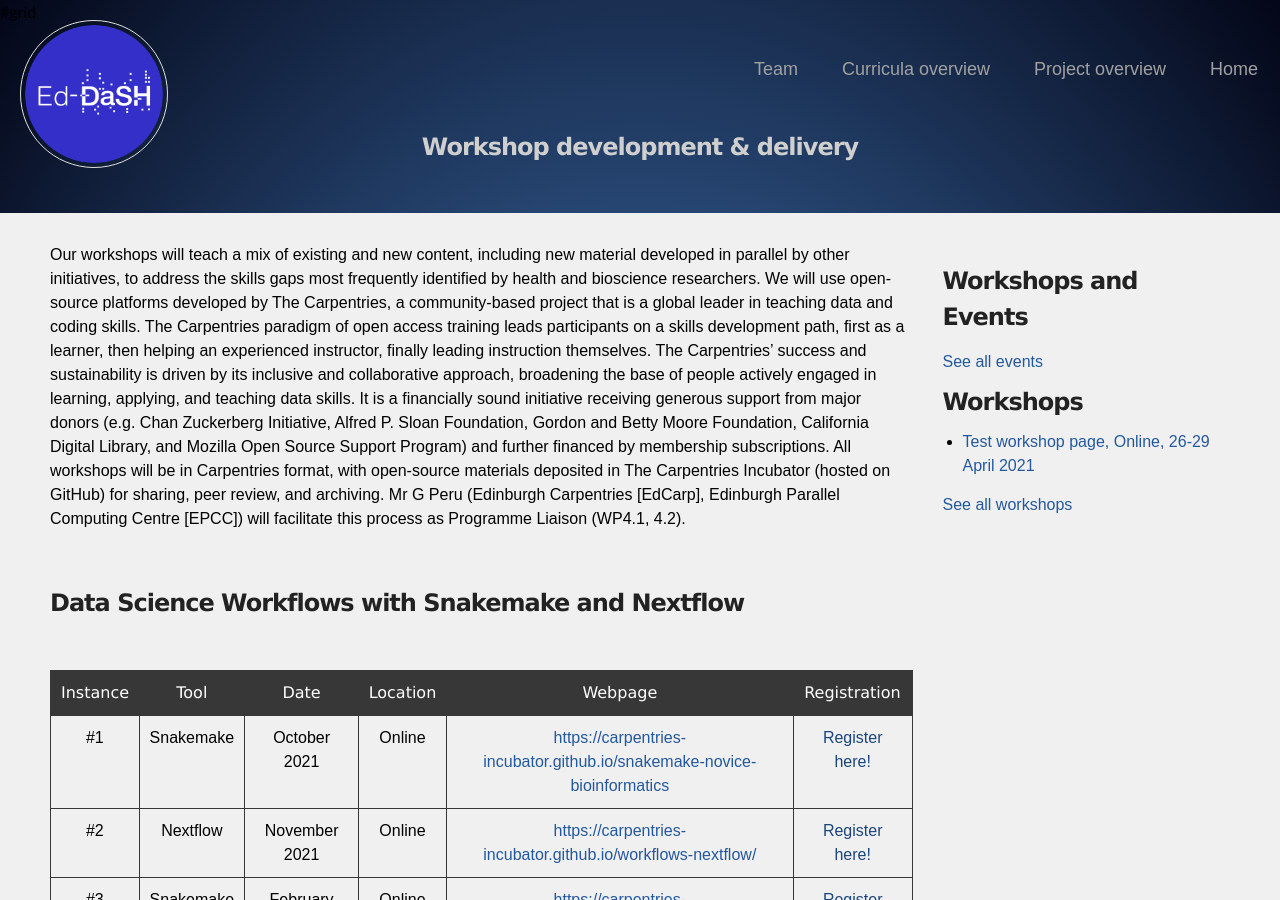
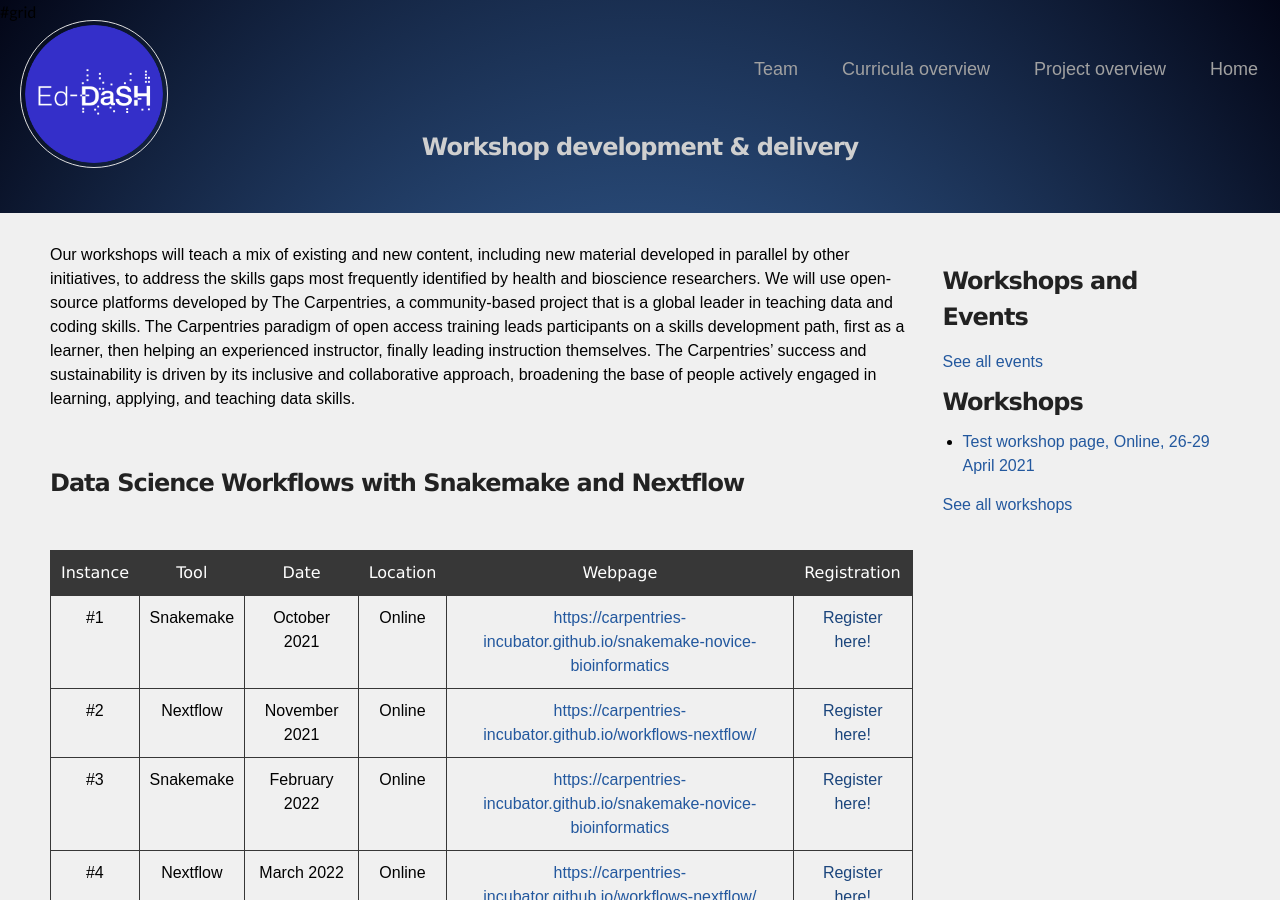
Before and after one commit to edcarp/Ed-DaSH, a Jekyll site: the page built from workshops.md, in a window 1280 px wide and 900 px high. Built offline with Jekyll 4.4.1, drawn with Linux system fonts in a browser that asks for light colours; nearby versions of some CDN libraries.

Commit message:
Update workshops.md

```diff
--- a/workshops.md
+++ b/workshops.md
@@ -307,14 +307,7 @@ community-based project that is a global leader in teaching data and coding skil
 paradigm of open access training leads participants on a skills development path, first as a learner,
 then helping an experienced instructor, finally leading instruction themselves. The Carpentries’
 success and sustainability is driven by its inclusive and collaborative approach, broadening the
-base of people actively engaged in learning, applying, and teaching data skills. It is a financially
-sound initiative receiving generous support from major donors (e.g. Chan Zuckerberg Initiative,
-Alfred P. Sloan Foundation, Gordon and Betty Moore Foundation, California Digital Library, and
-Mozilla Open Source Support Program) and further financed by membership subscriptions. All
-workshops will be in Carpentries format, with open-source materials deposited in The Carpentries
-Incubator (hosted on GitHub) for sharing, peer review, and archiving. Mr G Peru (Edinburgh
-Carpentries [EdCarp], Edinburgh Parallel Computing Centre [EPCC]) will facilitate this process as
-Programme Liaison (WP4.1, 4.2).
+base of people actively engaged in learning, applying, and teaching data skills.
 
 <br>
 
```
